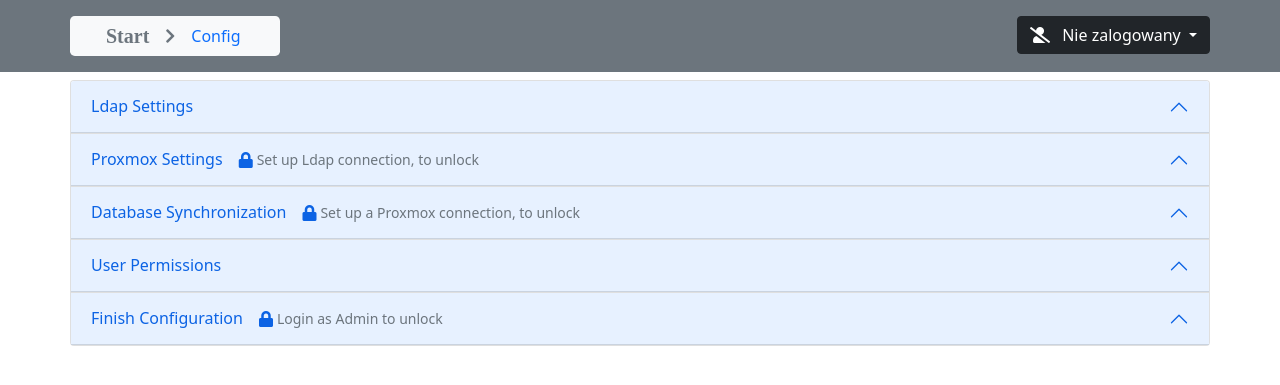
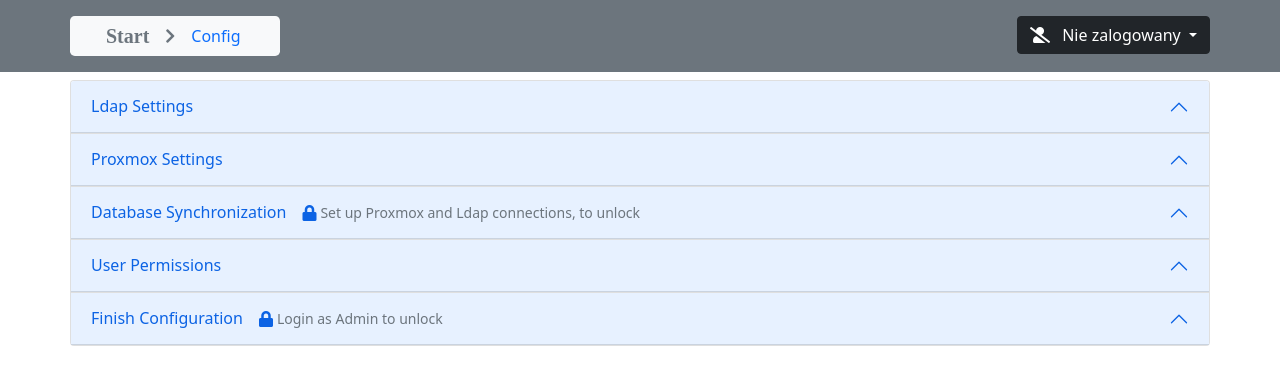
Before and after one commit to piotrenewicz/virtual-computerLab-manager, a Flask app: template templates/config.html in a window 1280 px wide. Shown: the top 385 px of the page. Run offline with Flask 2, Linux system fonts and the light colour scheme; the template is opened without the code that fills it: most values are stand-ins (such as "Sample title", 1, 10 or a date in 2020); parts of the project's set-up code (start-up, migrations or seed data) failed here and were passed over; some libraries are stand-ins or nearby versions.

Commit message:
User experience review, Unlock 2 config sections by default

```diff
--- a/templates/config.html
+++ b/templates/config.html
@@ -65,14 +65,10 @@
                 <div class="accordion-item">
                     <h2 class="accordion-header" id="accordionConfigHeading2">
                         <button class="accordion-button {{ active_section(2, '', 'collapsed') }}" type="button"
-                                data-bs-toggle="{% if config_sections[1]['url'] %}collapse{% else %}disabled{% endif %}"
+                                data-bs-toggle="collapse"
                                 data-bs-target="#accordionConfigCollapse2" aria-expanded="false"
                                 aria-controls="accordionConfigCollapse2">
                             Proxmox Settings
-                            {% if not config_sections[1]['url'] %}
-                                <span class="ps-3 pe-1 fas fa-lock"></span>
-                                <small class="text-muted">Set up Ldap connection, to unlock</small>
-                            {% endif %}
                         </button>
                     </h2>
                     <div id="accordionConfigCollapse2"
@@ -118,13 +114,13 @@
                 <div class="accordion-item">
                     <h2 class="accordion-header" id="accordionConfigHeading3">
                         <button class="accordion-button {{ active_section(3, '', 'collapsed') }}" type="button"
-                                data-bs-toggle="{% if config_sections[2]['host'] %}collapse{% else %}disabled{% endif %}"
+                                data-bs-toggle="{% if config_sections[2]['host'] and config_sections[1]['url'] %}collapse{% else %}disabled{% endif %}"
                                 data-bs-target="#accordionConfigCollapse3" aria-expanded="false"
                                 aria-controls="accordionConfigCollapse3">
                             Database Synchronization
-                            {% if not config_sections[2]['host'] %}
+                            {% if not (config_sections[2]['host'] and config_sections[1]['url']) %}
                                 <span class="ps-3 pe-1 fas fa-lock"></span>
-                                <small class="text-muted">Set up a Proxmox connection, to unlock</small>
+                                <small class="text-muted">Set up Proxmox and Ldap connections, to unlock</small>
                             {% endif %}
                         </button>
                     </h2>
```
